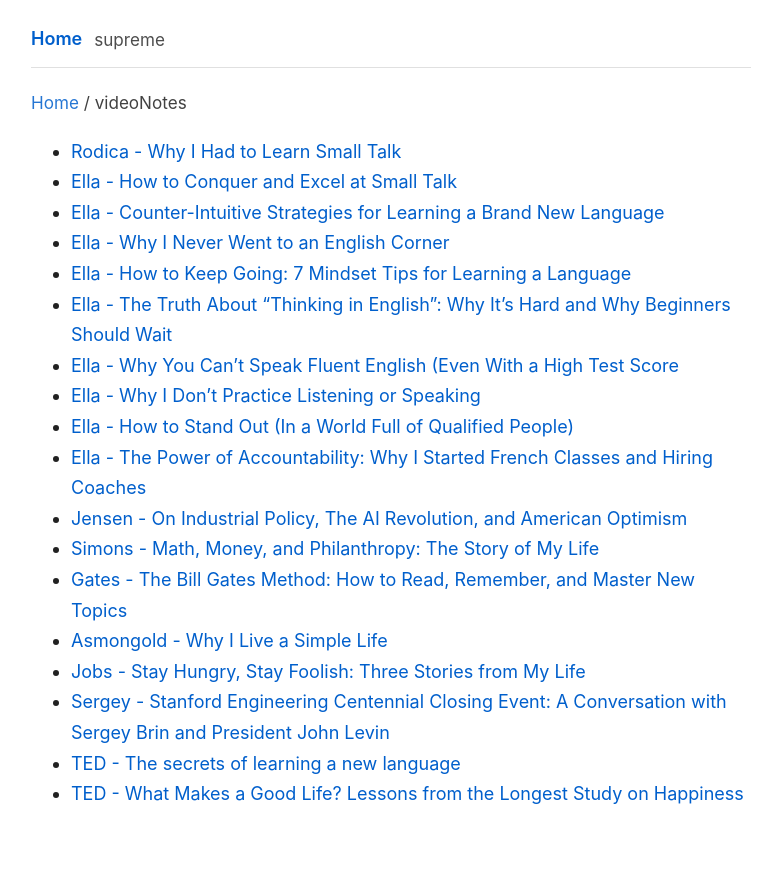
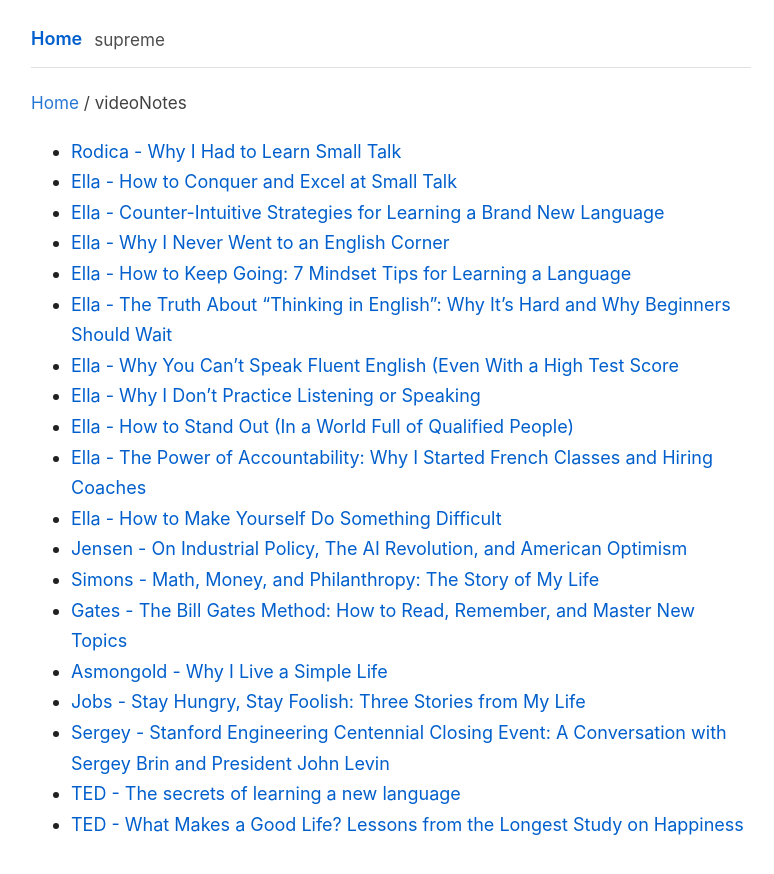
Before and after one commit to CompositeLizard/supreme, a Jekyll site: the page built from videoNotes/index.md, in a window 1280 px wide. Shown: the top 874 px of the page, without its empty margins (249-1023 px from the left). Built offline with Jekyll 4.4.1, drawn with Linux system fonts in a browser that asks for light colours.

Commit message:
Update index.md

```diff
--- a/videoNotes/index.md
+++ b/videoNotes/index.md
@@ -12,6 +12,7 @@ title: Notes
 - [Ella - Why I Don’t Practice Listening or Speaking](Not-Practice-Listening-Speaking.md)
 - [Ella - How to Stand Out (In a World Full of Qualified People)](How-to-Stand-Out.md)
 - [Ella - The Power of Accountability: Why I Started French Classes and Hiring Coaches](Power-of-Accountability.md)
+- [Ella - How to Make Yourself Do Something Difficult](Do-Something-Difficult.md)
 - [Jensen - On Industrial Policy, The AI Revolution, and American Optimism](Jensen-Huang-Industrial-Policy-AI-Revolution-American-Optimism.md)
 - [Simons - Math, Money, and Philanthropy: The Story of My Life](Math-Money-Philanthropy-Story-of-My-Life.md)
 - [Gates - The Bill Gates Method: How to Read, Remember, and Master New Topics](Bil-Gates-Method-Reading.md)
```
